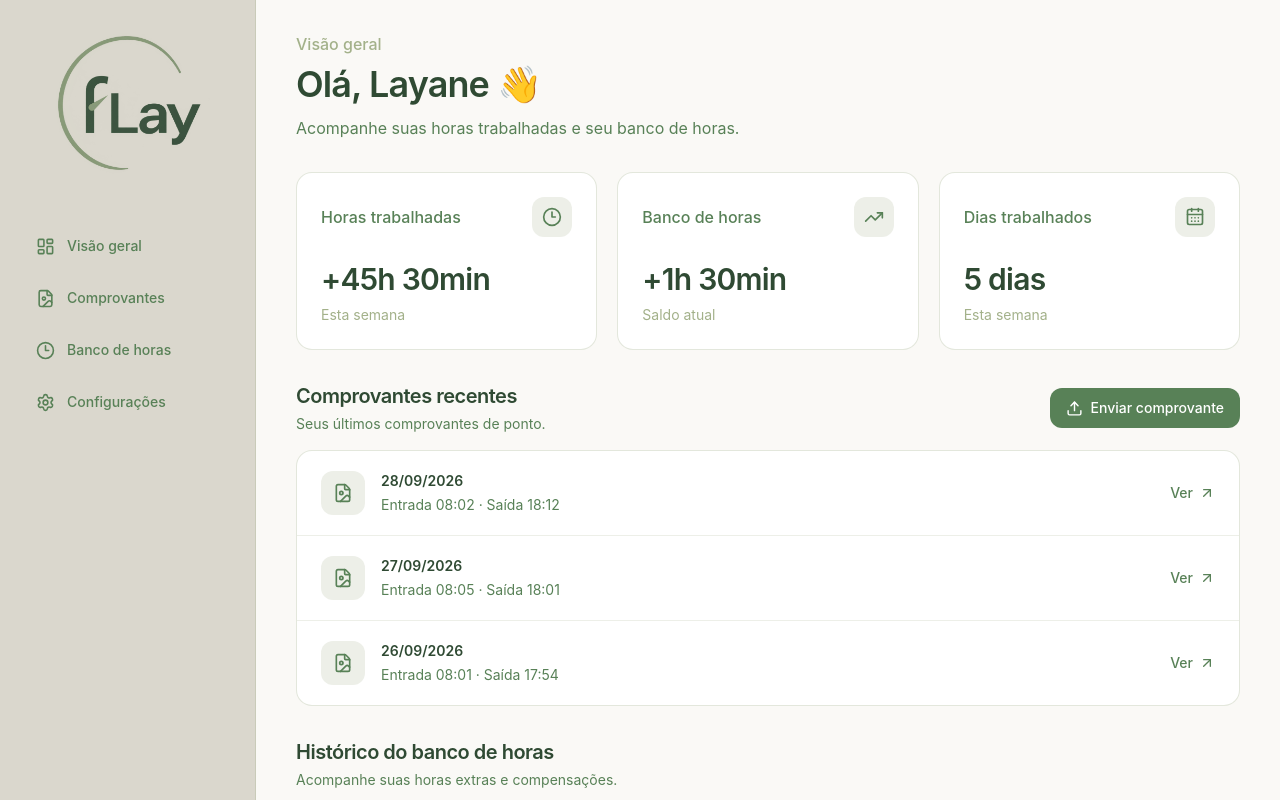
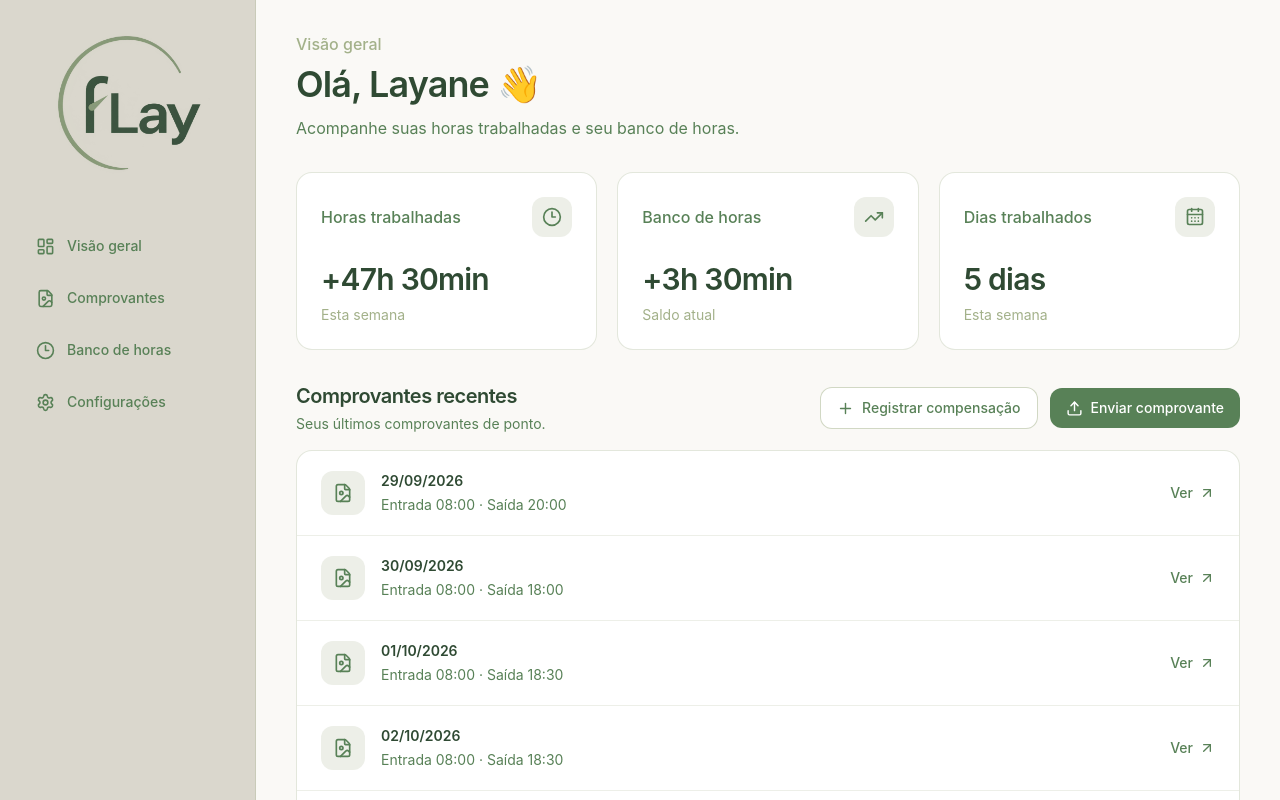
Before and after one commit to pedrqca/fLay, a React (Vite) app in the folder fLay-web/: page / in a window 1280 px wide. Shown: the top 800 px of the page. Built offline with nearby package versions, Linux system fonts and the light colour scheme.

Commit message:
feat: add compensation registration

```diff
--- a/fLay-web/src/components/dashboard/RecentProofs.tsx
+++ b/fLay-web/src/components/dashboard/RecentProofs.tsx
@@ -1,24 +1,23 @@
-import { ArrowUpRight, FileImage, Upload } from 'lucide-react'
+import {
+    ArrowUpRight,
+    FileImage,
+    Plus,
+    Upload,
+} from 'lucide-react'
 
-const proofs = [
-    {
-        date: '28/09/2026',
-        entry: '08:02',
-        exit: '18:12',
-    },
-    {
-        date: '27/09/2026',
-        entry: '08:05',
-        exit: '18:01',
-    },
-    {
-        date: '26/09/2026',
-        entry: '08:01',
-        exit: '17:54',
-    },
-]
+interface Proof {
+    date: string
+    entry: string
+    exit: string
+}
 
-export function RecentProofs() {
+interface RecentProofsProps {
+    proofs: Proof[]
+}
+
+export function RecentProofs({
+    proofs,
+}: RecentProofsProps) {
     return (
         <section className="mt-8">
             <div className="mb-4 flex items-center justify-between">
@@ -32,12 +31,21 @@ export function RecentProofs() {
                     </p>
                 </div>
 
+                <div className="flex items-center gap-3">
+                    <button
+                        className="flex items-center gap-2 rounded-xl border border-[#A3B18A]/50 bg-white px-4 py-2.5 text-sm font-medium text-[#588157] transition-colors hover:bg-[#DAD7CD]"
+                    >
+                        <Plus size={17} />
+                        Registrar compensação
+                    </button>
+
                     <button
                         className="flex items-center gap-2 rounded-xl bg-[#588157] px-4 py-2.5 text-sm font-medium text-white transition-colors hover:bg-[#2F4A33]"
                     >
                         <Upload size={17} />
                         Enviar comprovante
                     </button>
+                </div>
             </div>
 
             <div className="overflow-hidden rounded-2xl border border-[#A3B18A]/30 bg-white">
--- a/fLay-web/src/data/mockData.ts
+++ b/fLay-web/src/data/mockData.ts
@@ -7,7 +7,7 @@ export const currentWeek: Weekday[] = [
         entry: '08:00',
         lunchExit: '12:00',
         lunchReturn: '13:00',
-        exit: '18:00',
+        exit: '20:00',
         expectedMinutes: 8 * 60,
     },
     {
--- a/fLay-web/src/pages/Dashboard.tsx
+++ b/fLay-web/src/pages/Dashboard.tsx
@@ -25,14 +25,8 @@ import {
 } from '../data/mockData'
 
 export function Dashboard() {
-
     const weekResult = calculateWeek(
         currentWeek,
-    )
-
-    console.log(
-        'Resultado da semana:',
-        weekResult,
     )
 
     const weeklyTransactions =
@@ -40,36 +34,20 @@ export function Dashboard() {
             weekResult,
         )
 
-    console.log(
-        'Transações geradas por dia:',
-        weeklyTransactions,
-    )
-
     const bankTransactions = [
         ...weeklyTransactions,
         compensationTransaction,
     ]
 
-    console.log(
-        'Transações do banco:',
-        bankTransactions,
-    )
-
     const bankResult = calculateBankBalance(
         bankTransactions,
     )
 
-    console.log(
-        'Resultado do banco:',
-        bankResult,
-    )
-
-    console.log(
-        'Saldo formatado:',
-        formatMinutes(
-            bankResult.balanceMinutes,
-        ),
-    )
+    const proofs = currentWeek.map((day) => ({
+        date: day.date,
+        entry: day.entry,
+        exit: day.exit,
+    }))
 
     return (
         <main className="min-h-screen flex-1 bg-[#FAF9F6] px-10 py-8">
@@ -115,7 +93,9 @@ export function Dashboard() {
                     />
                 </section>
 
-                <RecentProofs />
+                <RecentProofs
+                    proofs={proofs}
+                />
 
                 <BankHistory
                     transactions={bankTransactions}
--- a/fLay-web/src/utils/workdayCalculator.ts
+++ b/fLay-web/src/utils/workdayCalculator.ts
@@ -35,6 +35,14 @@ export interface WeekResult {
 }
 
 function timeToMinutes(time: string): number {
+    const timePattern = /^([01]\d|2[0-3]):([0-5]\d)$/
+
+    if (!timePattern.test(time)) {
+        throw new Error(
+            `Horário inválido: "${time}". Use o formato HH:mm.`,
+        )
+    }
+
     const [hours, minutes] = time.split(':').map(Number)
 
     return hours * 60 + minutes
```
Lines whose indentation alone changed are shown as unchanged.
